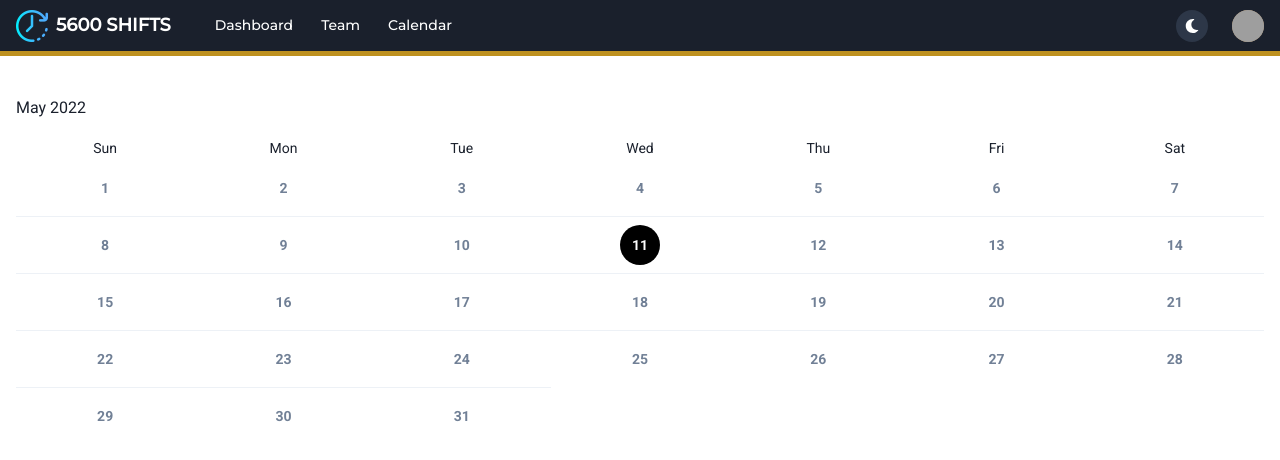
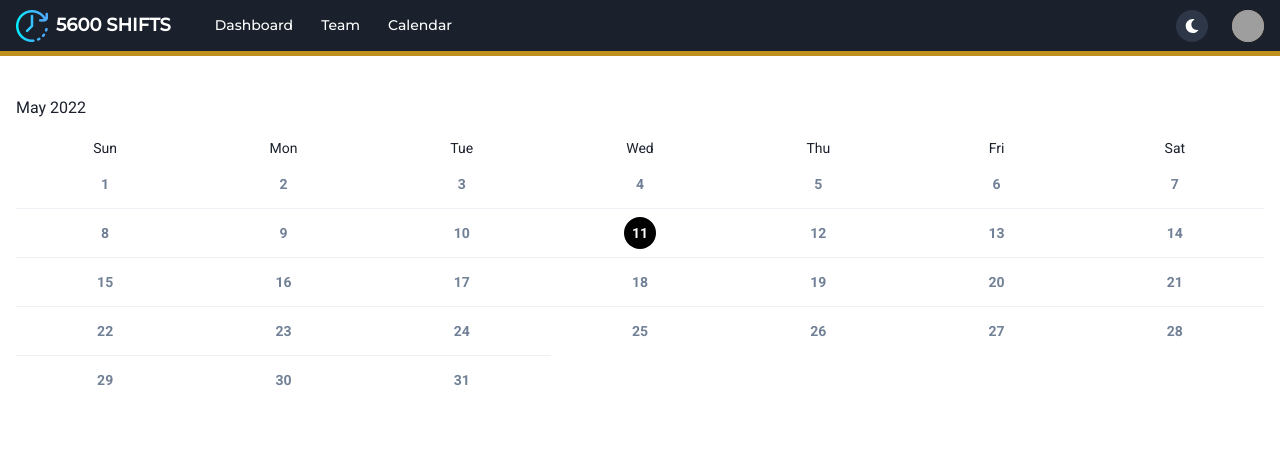
Before and after one commit to dlior/5600-shifts, a React (Vite) app in the folder frontend/: page /calendar in a window 1280 px wide. Shown: the top 460 px of the page. Built offline with nearby package versions, Linux system fonts and the light colour scheme; grey boxes are pictures that could not be loaded.

Commit message:
fix to datetime element (show current date)

```diff
--- a/frontend/src/components/CalendarGrid.tsx
+++ b/frontend/src/components/CalendarGrid.tsx
@@ -13,17 +13,17 @@ const CalendarGrid = () => {
       <Text mt={10}>May 2022</Text>
       <SimpleGrid columns={1}>
         <SimpleGrid columns={7} mt={4}>
-          {weekDays.map((day, i) => (
-            <Text key={i} fontSize="sm" lineHeight={6} align="center">
-              {day}
+          {weekDays.map((weekDay) => (
+            <Text key={weekDay} fontSize="sm" lineHeight={6} align="center">
+              {weekDay}
             </Text>
           ))}
         </SimpleGrid>
         <SimpleGrid columns={7} mt={2}>
-          {days.map((day, i) => {
+          {days.map((day) => {
             return (
-              <Box key={i}>
-                {i > 6 && <Divider orientation="horizontal" my={2} />}
+              <Box key={day}>
+                {day > 6 && <Divider orientation="horizontal" my={2} />}
                 <Text
                   as="time"
                   display="block"
@@ -32,11 +32,10 @@ const CalendarGrid = () => {
                     '-' +
                     ('0' + currentMonth).slice(-2) +
                     '-' +
-                    ('0' + currentDay).slice(-2)
+                    ('0' + (day + 1)).slice(-2)
                   }
-                  px={2}
-                  py={2}
-                  w={10}
+                  py={1}
+                  w={8}
                   m="auto"
                   fontWeight="semibold"
                   fontSize="sm"
```
